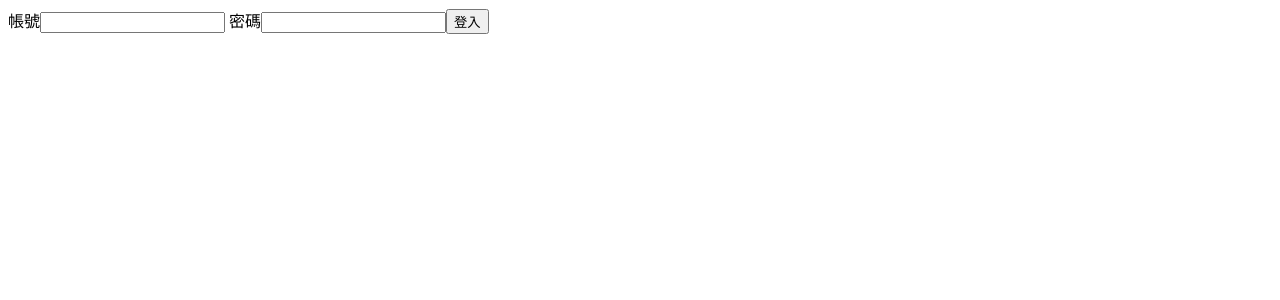
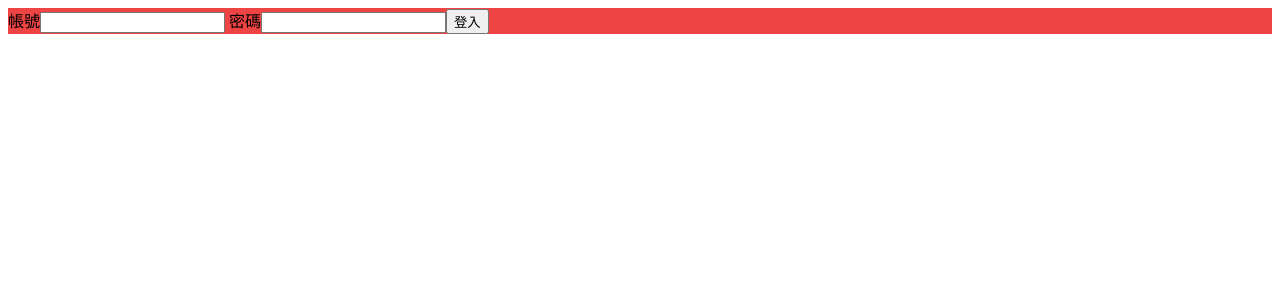
Before and after one commit to hsutingwei/NuxtTest, a Nuxt app: page /login in a window 1280 px wide. Shown: the top 300 px of the page. Built offline with nearby package versions, Linux system fonts and the light colour scheme.

Commit message:
chore: Test unocss

```diff
--- a/pages/login.vue
+++ b/pages/login.vue
@@ -19,7 +19,7 @@ async function Login() {
 </script>
 
 <template>
-    <div>
+    <div class="bg-red-5">
         帳號<input type="text" v-model="username">
         密碼<input type="password" v-model="password">
         <button @click="Login">登入</button>
--- /dev/null
+++ b/uno.config.ts
@@ -0,0 +1,6 @@
+// uno.config.ts
+import { defineConfig } from 'unocss'
+
+export default defineConfig({
+  // ...UnoCSS options
+})
```
